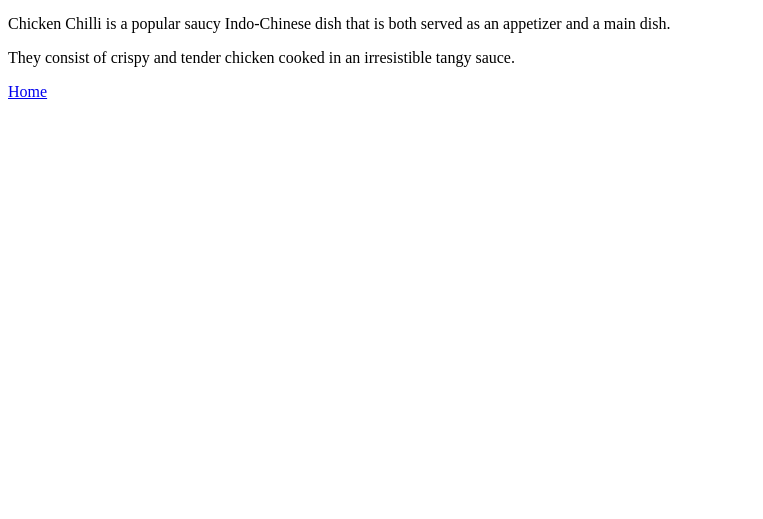
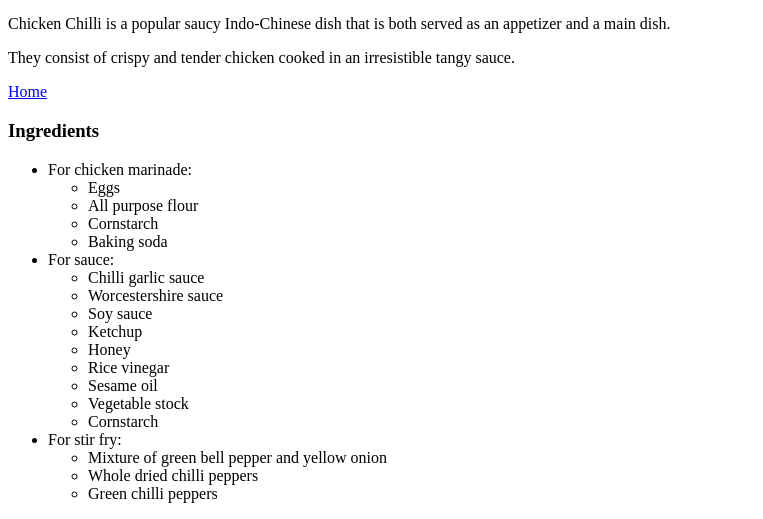
Before and after one commit to nxck2005/odin-recipes, a plain HTML site: page recipes/cc.html in a window 1280 px wide. Shown: the part 628-1147 px from the top of the page, without its empty margins (0-763 px from the left). Before the commit the page ends 800 px from the top, so only its background shows below. Drawn offline with Linux system fonts and the light colour scheme.

Commit message:
Add ingredients section to cc.html

```diff
--- a/recipes/cc.html
+++ b/recipes/cc.html
@@ -16,5 +16,30 @@
         tangy sauce.
     </p>
     <a href="../index.html">Home</a>
+    <h3>Ingredients</h3>
+    <ul>
+        <li>For chicken marinade: <ul>
+            <li>Eggs</li>
+            <li>All purpose flour</li>
+            <li>Cornstarch</li>
+            <li>Baking soda</li>
+        </ul></li>
+        <li>For sauce: <ul>
+            <li>Chilli garlic sauce</li>
+            <li>Worcestershire sauce</li>
+            <li>Soy sauce</li>
+            <li>Ketchup</li>
+            <li>Honey</li>
+            <li>Rice vinegar</li>
+            <li>Sesame oil</li>
+            <li>Vegetable stock</li>
+            <li>Cornstarch</li>
+        </ul></li>
+        <li>For stir fry: <ul>
+            <li>Mixture of green bell pepper and yellow onion</li>
+            <li>Whole dried chilli peppers</li>
+            <li>Green chilli peppers</li>
+        </ul></li>
+    </ul>
 </body>
 </html>
```
